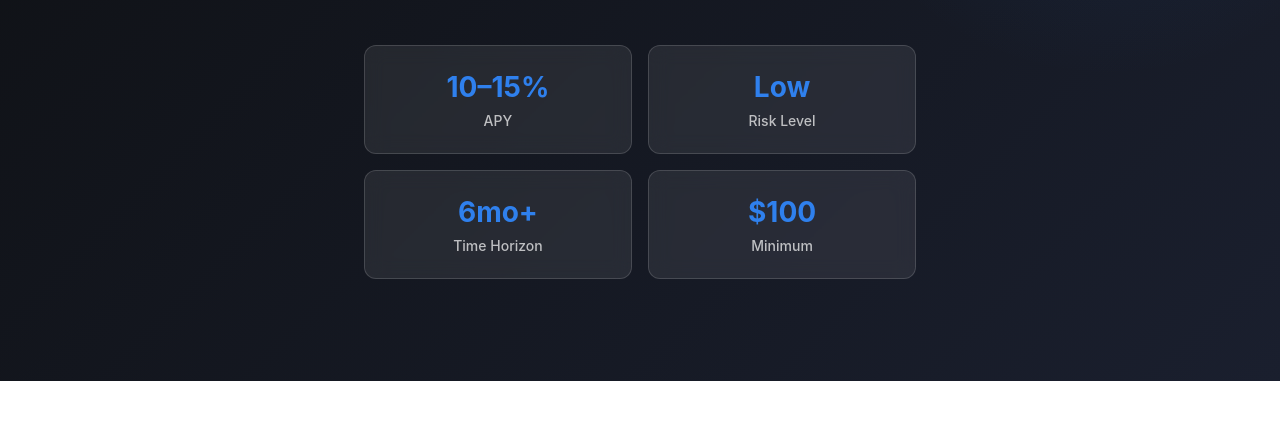
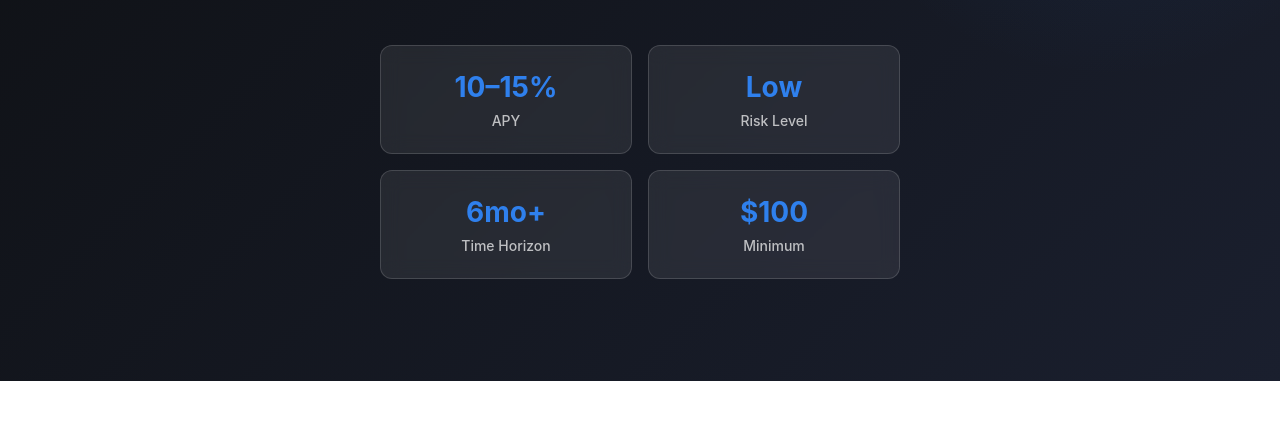
Before and after one commit to GithubRavilS/stable-yield-strategy, a plain HTML site: page index.html in a window 1280 px wide. Shown: the part 291-729 px from the top of the page. Drawn offline with nearby package versions, Linux system fonts and the light colour scheme.

Commit message:
Update index.html

```diff
--- a/index.html
+++ b/index.html
@@ -127,9 +127,12 @@
 
         .hero-cards {
             display: grid;
-            grid-template-columns: repeat(auto-fit, minmax(200px, 1fr));
+            grid-template-columns: repeat(2, 1fr);
             gap: 16px;
             margin-top: 40px;
+            max-width: 520px;
+            margin-left: auto;
+            margin-right: auto;
         }
 
         .hero-card {
@@ -1089,7 +1092,7 @@
                     <div class="hero-card-label" data-i18n="hero.risk">Risk Level</div>
                 </div>
                 <div class="hero-card">
-                    <div class="hero-card-value">6mo+</div>
+                    <div class="hero-card-value" data-i18n="hero.horizonValue">6mo+</div>
                     <div class="hero-card-label" data-i18n="hero.horizon">Time Horizon</div>
                 </div>
                 <div class="hero-card">
@@ -1594,6 +1597,7 @@
                 "hero.riskValue": "Low",
                 "hero.risk": "Risk Level",
                 "hero.horizon": "Time Horizon",
+                "hero.horizonValue": "6mo+",
                 "hero.minimum": "Minimum",
                 "desc.para1": "Stable Yield Strategy is a conservative investment model that allows you to generate stable yield on stablecoins through DeFi protocols.",
                 "desc.para2": "The strategy is independent of crypto market movements because capital is deployed in instruments that generate yield on stablecoins themselves.",
@@ -1730,6 +1734,7 @@
                 "hero.riskValue": "Низкий",
                 "hero.risk": "Уровень риска",
                 "hero.horizon": "Горизонт инвестиций",
+                "hero.horizonValue": "6 мес.+",
                 "hero.minimum": "Минимум",
                 "desc.para1": "Стратегия стабильного дохода — консервативная инвестиционная модель, позволяющая получать стабильную доходность на стейблкоинах через DeFi-протоколы.",
                 "desc.para2": "Стратегия независима от движений крипторынка, так как капитал размещается в инструментах, генерирующих доход на самих стейблкоинах.",
```
